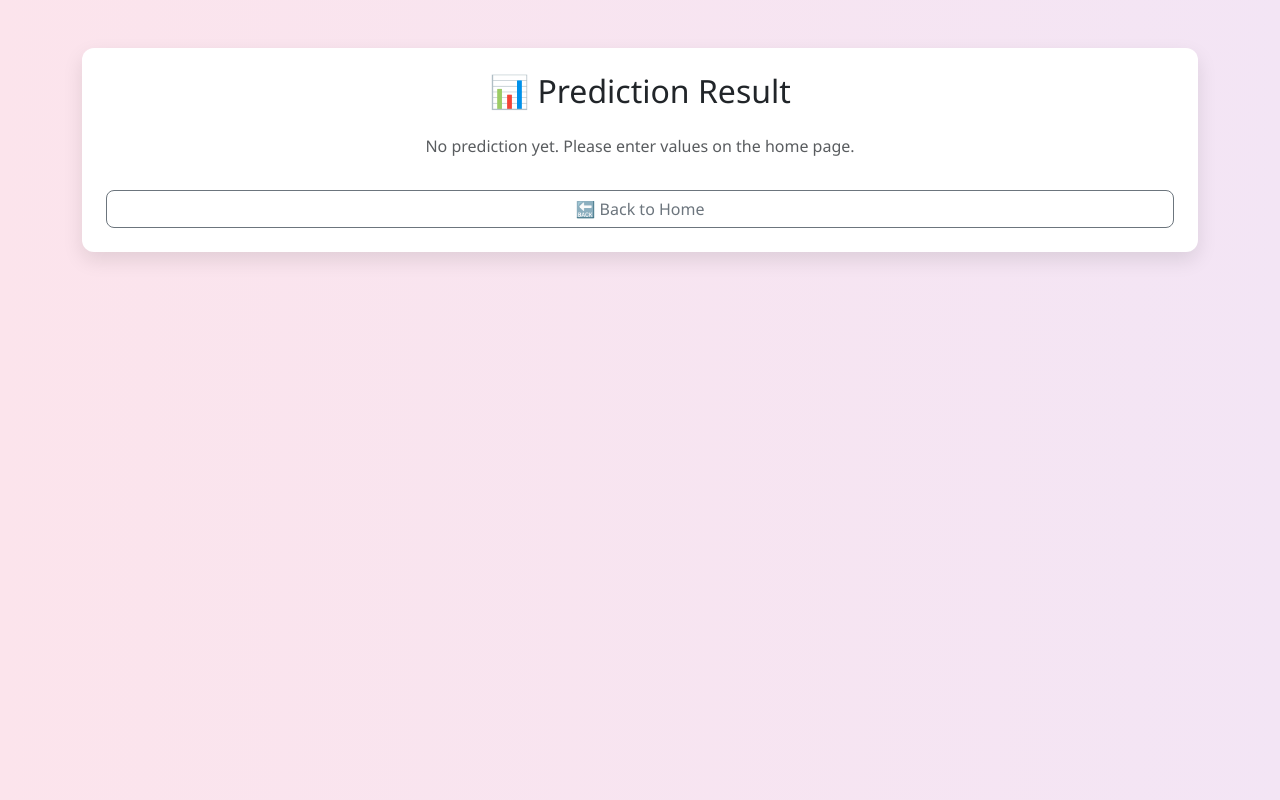
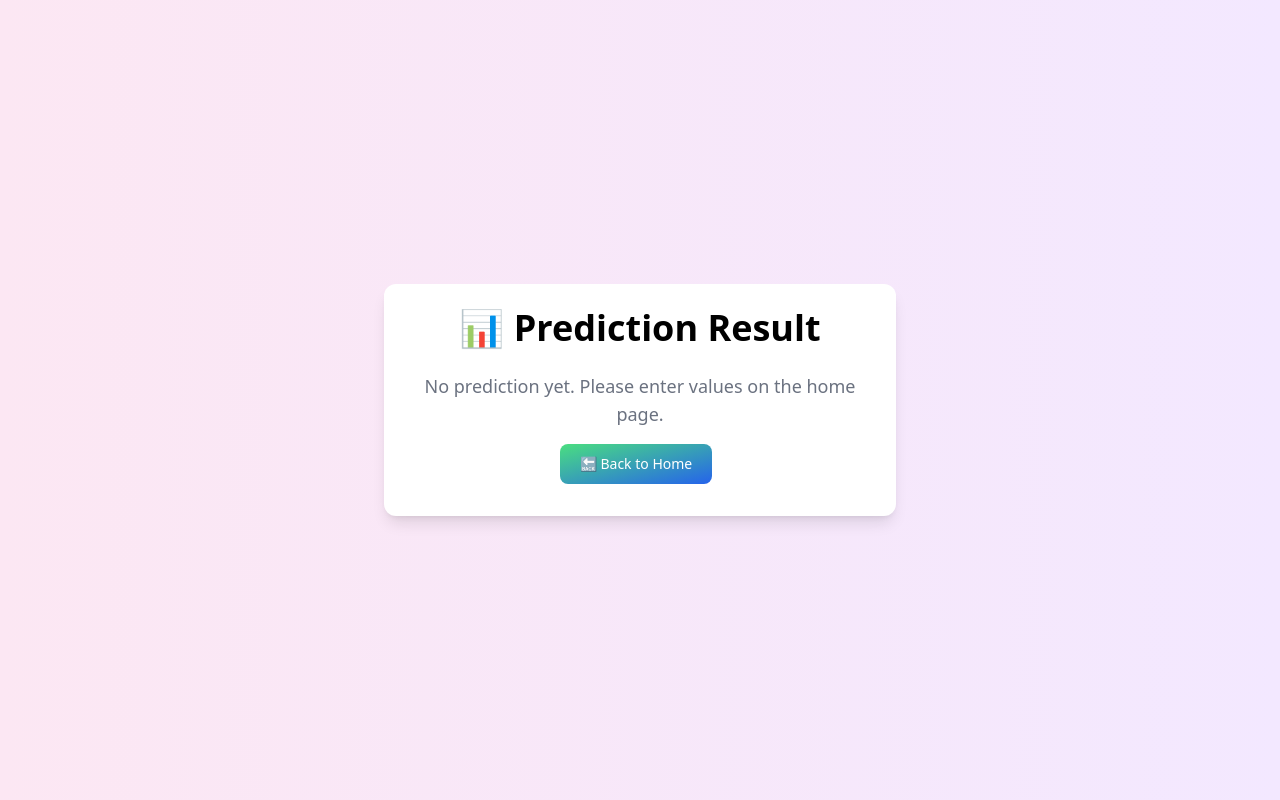
Before and after one commit to fgdhs788687/Tesla_Stock_price, a Flask app: page /predictprice in a window 1280 px wide. Run offline with Flask 3, Linux system fonts and the light colour scheme; parts of the project's set-up code (start-up, migrations or seed data) failed here and were passed over; some libraries are stand-ins or nearby versions.

Commit message:
Revamp predict.html: Transition from Bootstrap to Tailwind CSS for enhanced styling; implement glow animation for predicted price and improve layout for better user experience.

```diff
--- a/templates/predict.html
+++ b/templates/predict.html
@@ -3,33 +3,48 @@
 <head>
     <meta charset="UTF-8">
     <title>Prediction Result</title>
-    <link href="https://cdn.jsdelivr.net/npm/bootstrap@5.3.0/dist/css/bootstrap.min.css" rel="stylesheet">
+    <script src="https://cdn.tailwindcss.com"></script>
     <style>
-        body {
-            background: linear-gradient(to right, #fce4ec, #f3e5f5);
-            font-family: 'Segoe UI', sans-serif;
+        /* Glow + Pulse Animation */
+        @keyframes glowPulse {
+
+            0%,
+            100% {
+                text-shadow: 0 0 5px rgba(139, 92, 246, 0.8),
+                    0 0 10px rgba(139, 92, 246, 0.6),
+                    0 0 20px rgba(139, 92, 246, 0.4);
+            }
+
+            50% {
+                text-shadow: 0 0 10px rgba(139, 92, 246, 1),
+                    0 0 20px rgba(139, 92, 246, 0.8),
+                    0 0 30px rgba(139, 92, 246, 0.6);
+            }
         }
-        .card {
-            border: none;
-            border-radius: 12px;
-            box-shadow: 0 8px 20px rgba(0,0,0,0.1);
-        }
-        .btn-outline-secondary {
-            border-radius: 8px;
+
+        .glow {
+            animation: glowPulse 2s infinite;
         }
     </style>
 </head>
-<body>
-    <div class="container mt-5">
-        <div class="card p-4 text-center">
-            <h2 class="mb-4">📊 Prediction Result</h2>
-            {% if results %}
-                <p class="fs-4">Predicted <strong>Close Price</strong>: ₹<strong>{{ results | round(2) }}</strong></p>
-            {% else %}
-                <p class="text-muted">No prediction yet. Please enter values on the home page.</p>
-            {% endif %}
-            <a href="/" class="btn btn-outline-secondary mt-3">🔙 Back to Home</a>
-        </div>
+
+<body class="flex items-center justify-center min-h-screen bg-gradient-to-r from-pink-100 to-purple-100 font-sans px-4">
+    <div class="w-full max-w-lg bg-white rounded-xl shadow-lg p-6 text-center">
+        <h2 class="mb-6 text-xl sm:text-2xl md:text-3xl lg:text-4xl font-semibold">📊 Prediction Result</h2>
+
+        {% if results %}
+        <p class="text-lg sm:text-xl md:text-2xl">
+            Predicted <strong>Close Price</strong>:
+            <span class="font-bold text-purple-700 glow">₹{{ results | round(2) }}</span>
+        </p>
+        {% else %}
+        <p class="text-gray-500 text-base sm:text-lg">No prediction yet. Please enter values on the home page.</p>
+        {% endif %}
+        <button class="mt-4 text-white bg-gradient-to-br from-green-400 to-blue-600 hover:bg-gradient-to-bl focus:ring-4 focus:outline-none focus:ring-green-200 dark:focus:ring-green-800 font-medium rounded-lg text-sm px-5 py-2.5 text-center me-2 mb-2">
+            <a href="/"
+                >
+                🔙 Back to Home
+            </a></button>
     </div>
 </body>
 </html>
```
